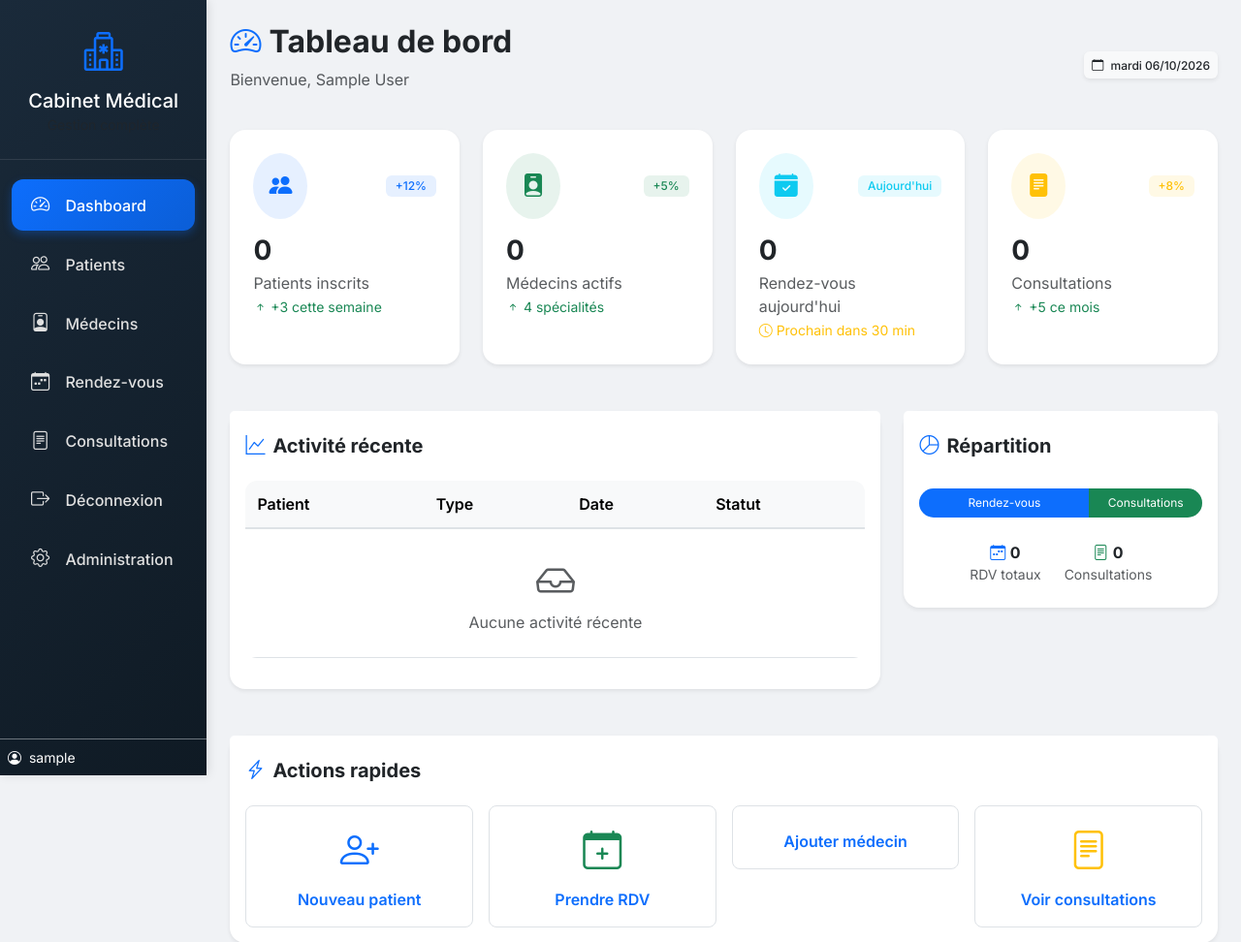
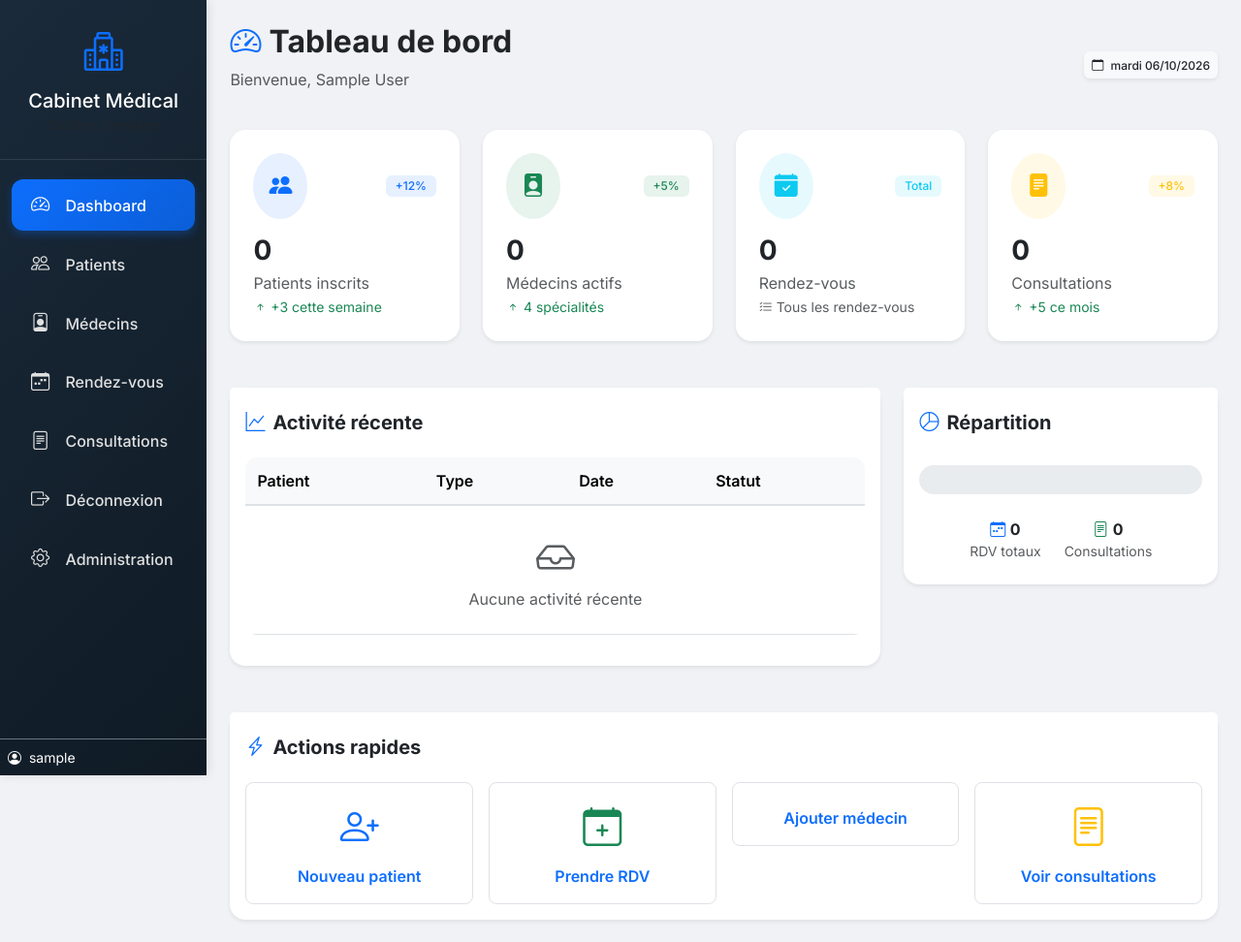
Before and after one commit to DevAnjaratiana/Cabinet_medical, a Django app: page /dashboard/ in a window 1280 px wide. Shown: the top 972 px of the page at 97% size. Run offline with Django 5.2, Linux system fonts and the light colour scheme; the visitor is signed in with stand-in values (Sample User, id 1); data that the repository does not hold is empty.

Commit message:
Dashboard: compteur RDV affiche le total

```diff
--- a/dashboard/templates/dashboard/dashboard.html
+++ b/dashboard/templates/dashboard/dashboard.html
@@ -61,12 +61,12 @@
                 <div class="rounded-circle bg-info bg-opacity-10 p-3">
                     <i class="bi bi-calendar-check-fill fs-4 text-info"></i>
                 </div>
-                    <span class="badge bg-info bg-opacity-10 text-info">Aujourd'hui</span>
+                <span class="badge bg-info bg-opacity-10 text-info">Total</span>
             </div>
-                <h3 class="fw-bold mb-1">{{ rdv_today|default:"0" }}</h3>
-                <p class="text-muted mb-0">Rendez-vous aujourd'hui</p>
-                <small class="text-warning">
-                    <i class="bi bi-clock"></i> Prochain dans 30 min
+            <h3 class="fw-bold mb-1">{{ total_rdvs|default:"0" }}</h3>
+            <p class="text-muted mb-0">Rendez-vous</p>
+            <small class="text-muted">
+                <i class="bi bi-list-check"></i> Tous les rendez-vous
             </small>
         </div>
     </div>
--- a/dashboard/views.py
+++ b/dashboard/views.py
@@ -1,21 +1,41 @@
 from django.shortcuts import render
 from django.contrib.auth.decorators import login_required
+from django.utils import timezone
 from patients.models import Patient
 from medecins.models import Medecin
 from rendezvous.models import RendezVous
 from consultations.models import Consultation
-from datetime import date
+
 
 @login_required
 def dashboard(request):
+    aujourd_hui = timezone.now().date()
+
+    total_rdvs = RendezVous.objects.count()
+    total_consultations = Consultation.objects.count()
+    rdv_today = RendezVous.objects.filter(
+        date_rendez_vous=aujourd_hui
+    ).count()
+
+    # Pourcentages calculés dynamiquement
+    total_activite = total_rdvs + total_consultations
+    if total_activite > 0:
+        rdv_percentage = round((total_rdvs / total_activite) * 100)
+        consultation_percentage = 100 - rdv_percentage
+    else:
+        rdv_percentage = 0
+        consultation_percentage = 0
+
     context = {
         'total_patients': Patient.objects.count(),
         'total_medecins': Medecin.objects.count(),
-        'rdv_today': RendezVous.objects.filter(date_rendez_vous=date.today()).count(),
-        'total_consultations': Consultation.objects.count(),
-        'total_rdvs': RendezVous.objects.count(),
-        'rdvs_recents': RendezVous.objects.select_related('patient', 'medecin').order_by('-date_rendez_vous', '-heure_rendez_vous')[:10],
-        'rdv_percentage': 60,  # Tu peux calculer dynamiquement si besoin
-        'consultation_percentage': 40,
+        'rdv_today': rdv_today,
+        'total_consultations': total_consultations,
+        'total_rdvs': total_rdvs,
+        'rdvs_recents': RendezVous.objects.select_related(
+            'patient', 'medecin'
+        ).order_by('-date_rendez_vous', '-heure_rendez_vous')[:10],
+        'rdv_percentage': rdv_percentage,
+        'consultation_percentage': consultation_percentage,
     }
     return render(request, 'dashboard/dashboard.html', context)
```
Lines whose indentation alone changed are shown as unchanged.
